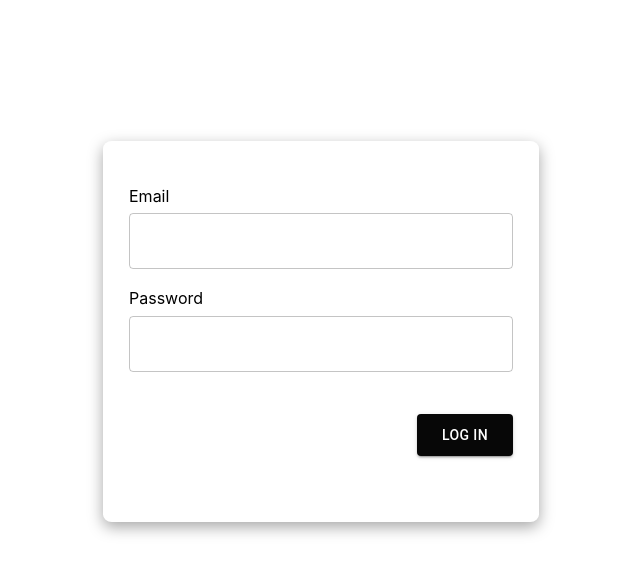
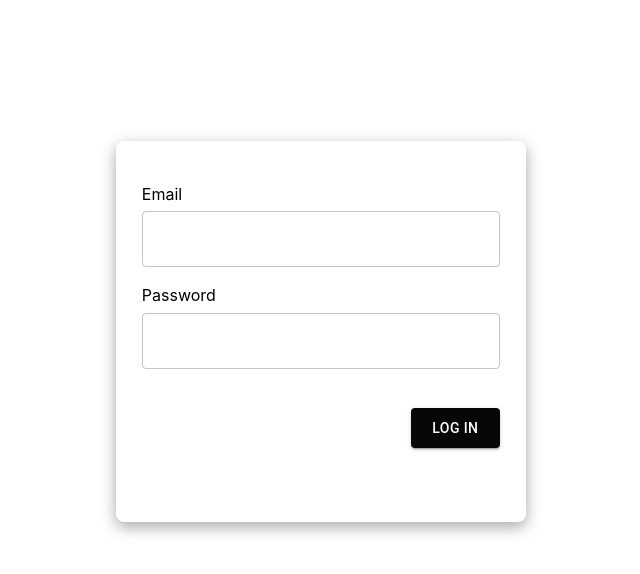
Before and after one commit to prachisinghsherawat/Masai-LMS-Clone, a React (Create React App) app in the folder Frontend/: page /login in a window 1280 px wide. Shown: the top 574 px of the page, without its empty margins (319-959 px from the left). Built offline with nearby package versions, Linux system fonts and the light colour scheme.

Commit message:
login updated

```diff
--- a/Frontend/src/Pages/Login/Login.css
+++ b/Frontend/src/Pages/Login/Login.css
@@ -1,7 +1,7 @@
 
 
 .loginBox{
-    width: 30%;
+    width: 28%;
     height: 330px;
     margin: auto;
     margin-top: 11%;
```
